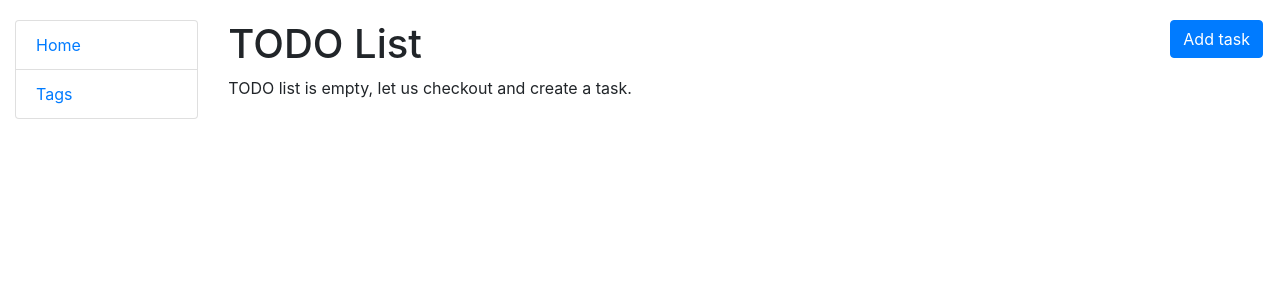
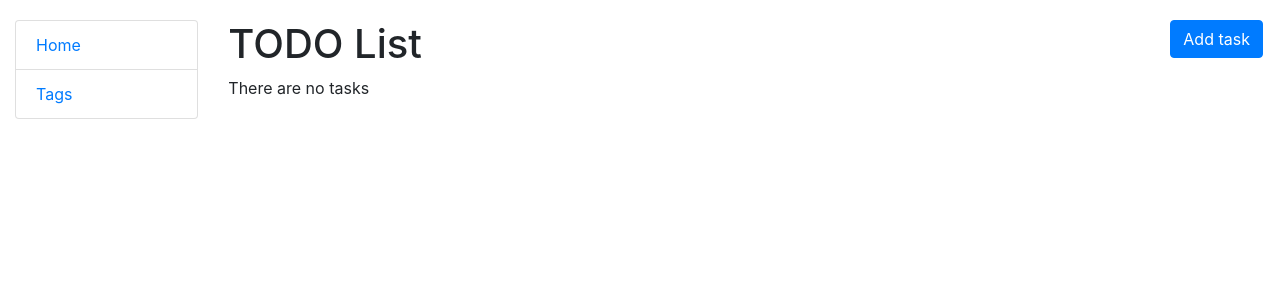
Before and after one commit to andrii-skryl/todo-list, a Django app: page / in a window 1280 px wide. Shown: the top 300 px of the page. Run offline with Django 4.2, Linux system fonts and the light colour scheme; data that the repository does not hold is empty.

Commit message:
Added ordering to the Task model

```diff
--- a/templates/todo/task_list.html
+++ b/templates/todo/task_list.html
@@ -41,6 +41,6 @@
       {% endfor %}
     </ul>
   {% else %}
-    <p>TODO list is empty, let us checkout and create a task.</p>
+    <p>There are no tasks</p>
   {% endif %}
 {% endblock %}
--- a/todo/models.py
+++ b/todo/models.py
@@ -14,3 +14,6 @@ class Task(models.Model):
     deadline = models.DateTimeField(null=True, blank=True)
     is_completed = models.BooleanField()
     tags = models.ManyToManyField(Tag, related_name="tasks")
+
+    class Meta:
+        ordering = ["is_completed", "created_at"]
```
Also changed, not shown: todo/migrations/0006_alter_task_options.py (added).
